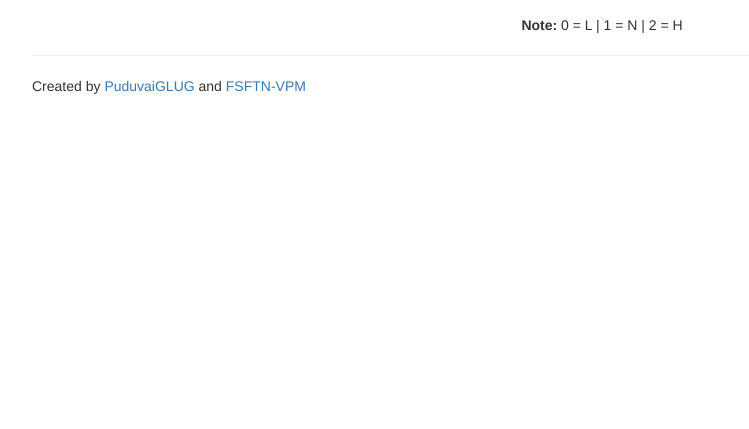
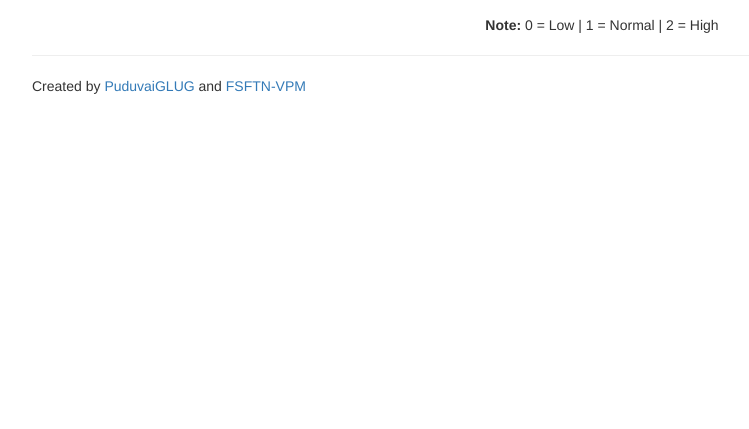
Before and after one commit to FSHMP/vote-for-india, a Flask app: page /methodology/rank_table in a window 1280 px wide. Shown: the part 371-800 px from the top of the page, without its empty margins (38-787 px from the left). Run offline with Flask 2, Linux system fonts and the light colour scheme; some libraries are stand-ins or nearby versions.

Commit message:
Changes in 'note' below the rank table

```diff
--- a/wsgi/voteforindia/templates/rank_table.html
+++ b/wsgi/voteforindia/templates/rank_table.html
@@ -94,6 +94,6 @@ text-align:center;
 
 </table>
 <br>
-<p align='center'><b>Note: </b>0 = L | 1 = N | 2 = H</p>
+<p align='center'><b>Note: </b>0 = Low | 1 = Normal | 2 = High</p>
 </div>
 {% endblock %}
```
